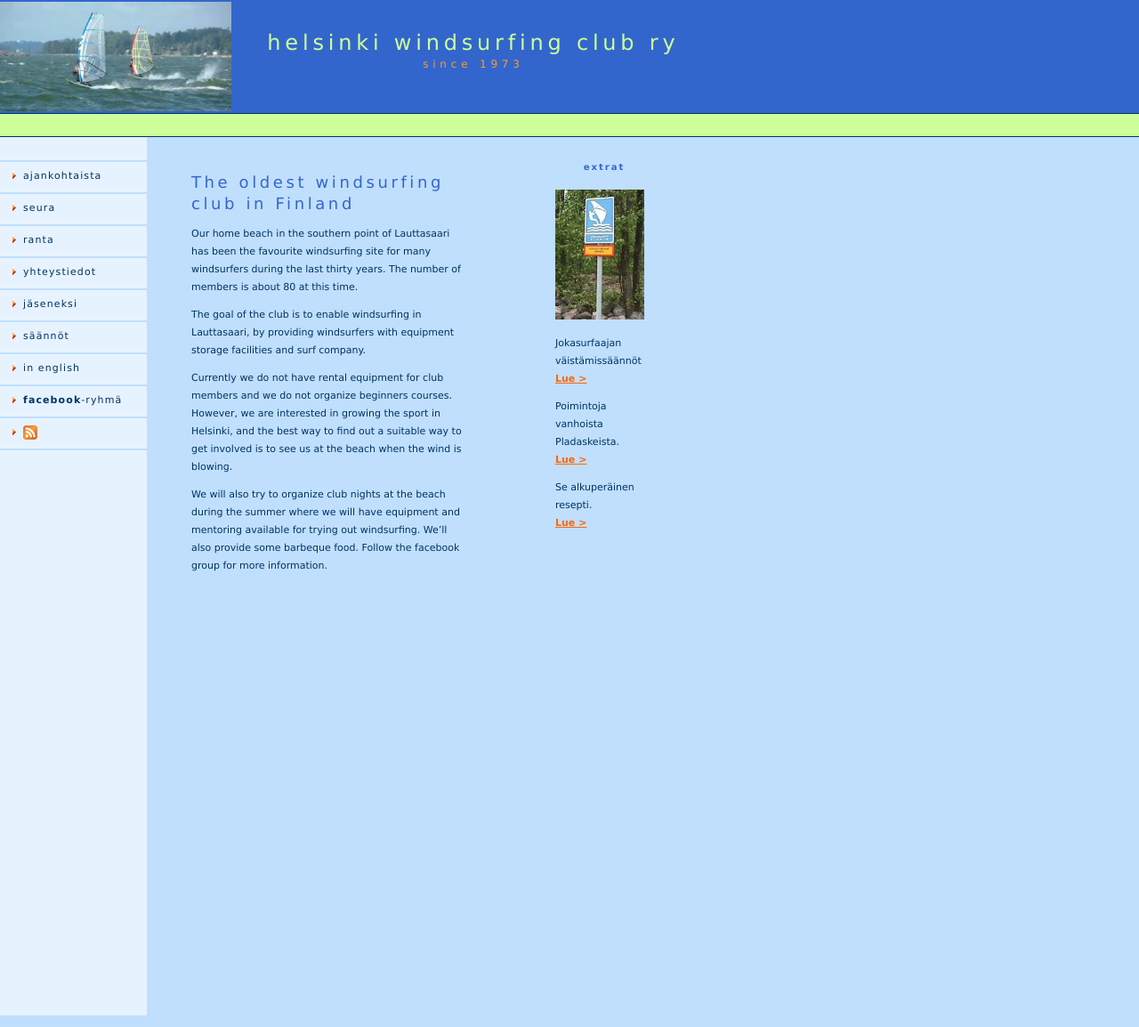
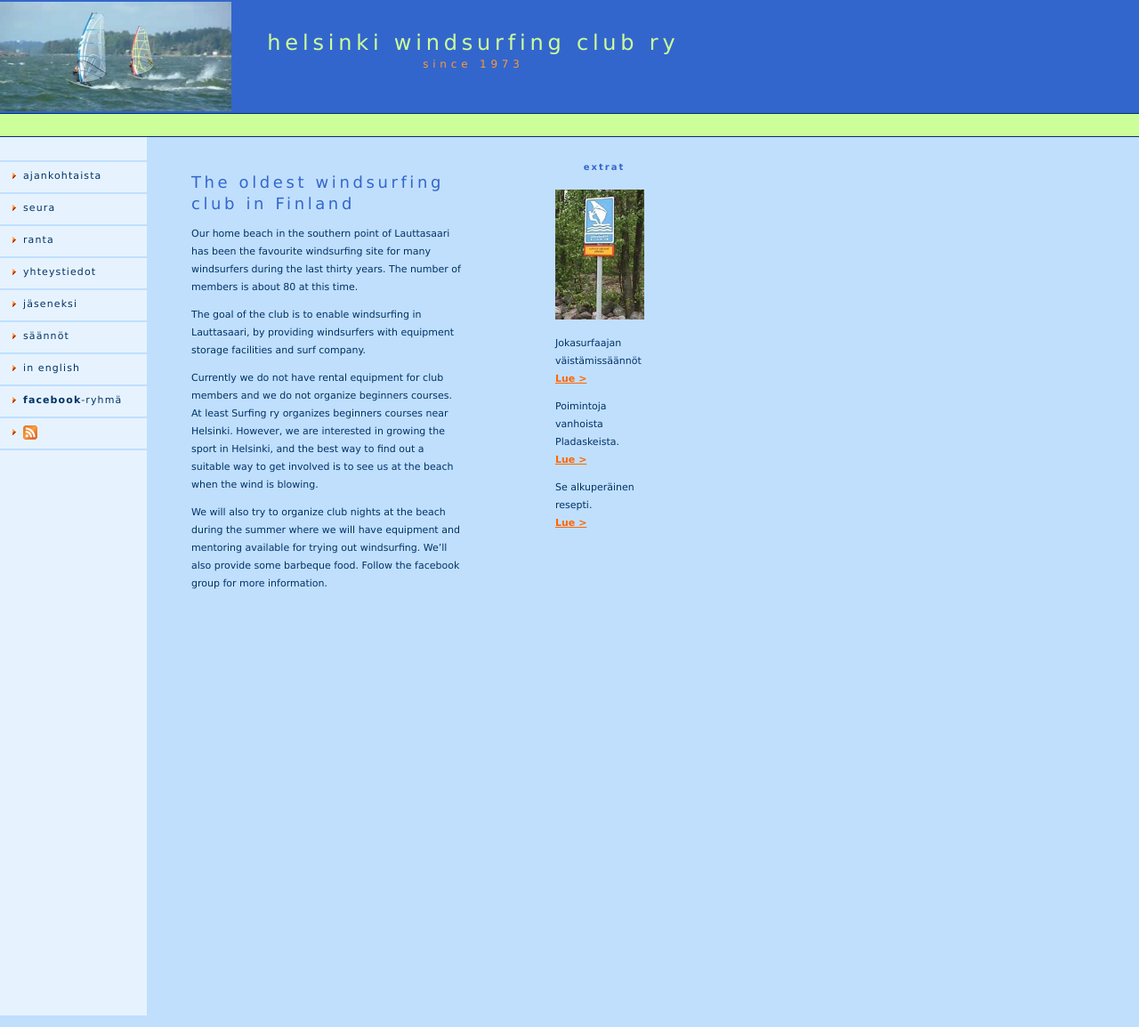
Before and after one commit to hvrauhal/helsinkiwindsurfingclub.fi, a Jekyll site: the page built from english.md, in a window 1280 px wide. Shown: the whole page at 89% size. Built offline with Jekyll 4.4.1, drawn with Linux system fonts in a browser that asks for light colours; Markdown is read by kramdown in place of the engine named in the settings.

Commit message:
Add note about Surfing ry:s beginners courses

```diff
--- a/english.md
+++ b/english.md
@@ -11,8 +11,7 @@ The number of members is about 80 at this time.
 
 The goal of the club is to enable windsurfing in Lauttasaari, by providing windsurfers with equipment storage facilities and surf company.
 
-Currently we do not have rental equipment for club members and we do not organize beginners courses. However, we are interested in
-growing the sport in Helsinki, and the best way to find out a suitable way to get involved is to see us at the beach when the wind is blowing.
+Currently we do not have rental equipment for club members and we do not organize beginners courses. At least Surfing ry organizes beginners courses near Helsinki. However, we are interested in growing the sport in Helsinki, and the best way to find out a suitable way to get involved is to see us at the beach when the wind is blowing.
 
 We will also try to organize club nights at the beach during the summer where we will have equipment and mentoring available
 for trying out windsurfing. We'll also provide some barbeque food. Follow the facebook group for more information.
```
Also changed, not shown: jaseneksi.md (+1 -1 lines).
